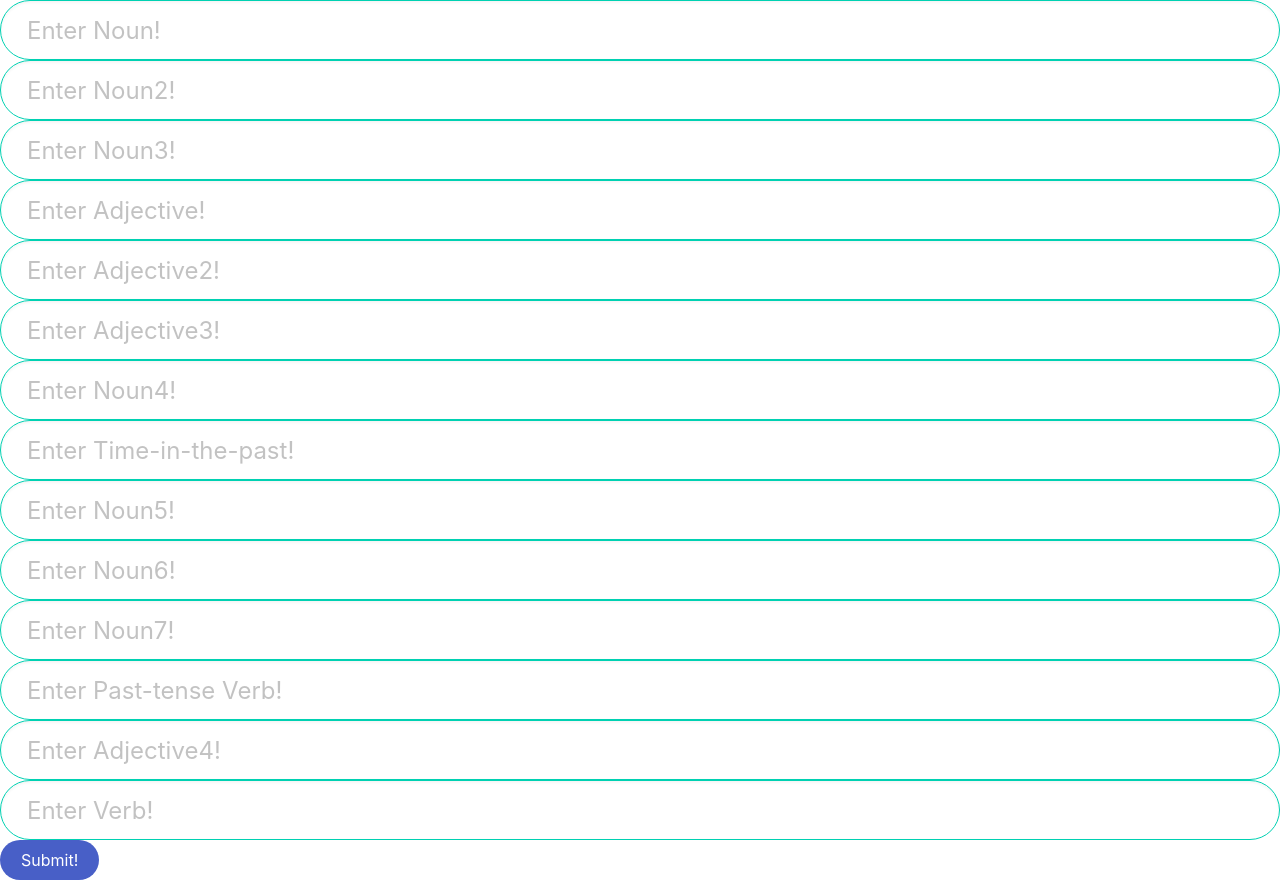
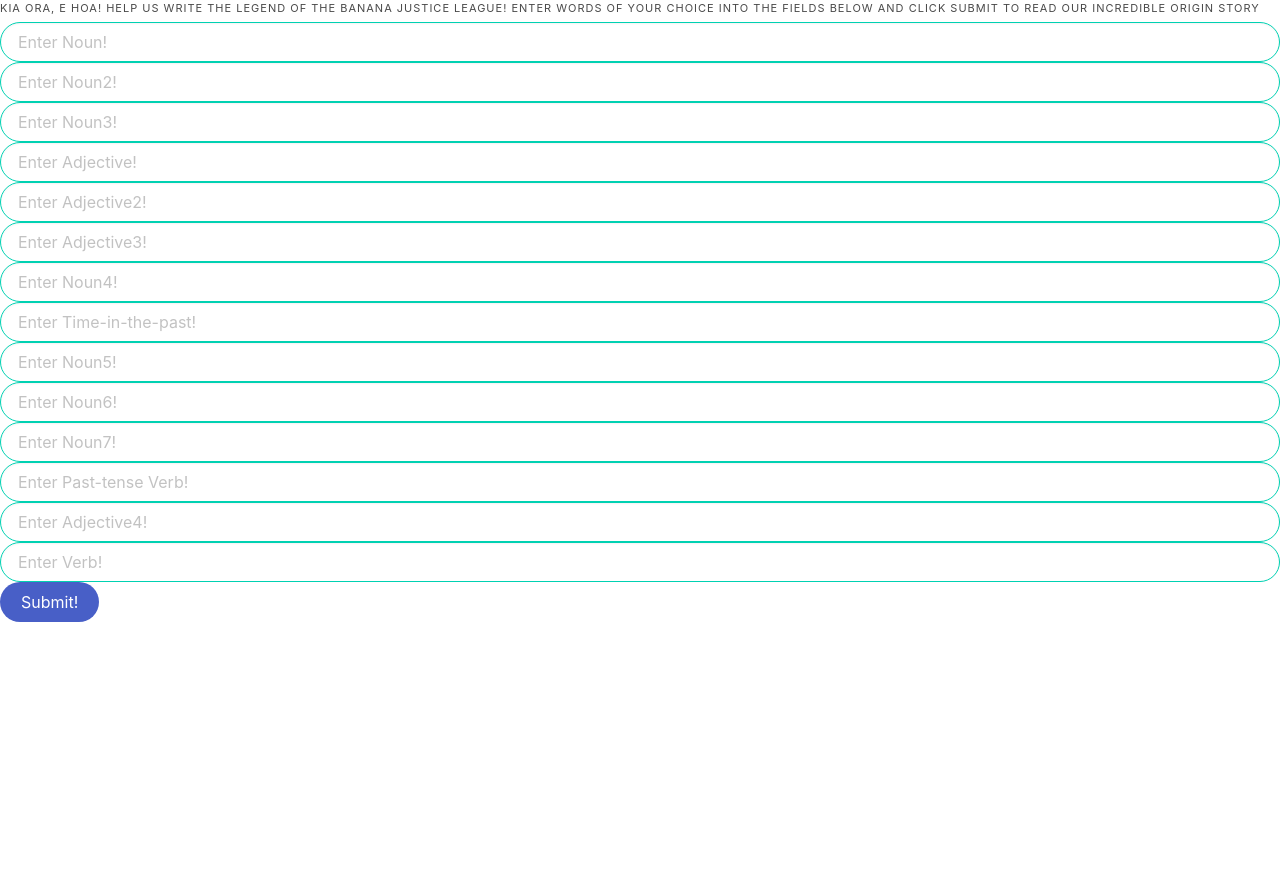
Before and after one commit to piwakawaka-2021/banana-justice-league, a Node server app: page /story/form in a window 1280 px wide. After the commit the page ends 622 px from the top, so only its background shows below. Run offline with Node 20, Linux system fonts and the light colour scheme; some libraries are stand-ins or nearby versions.

Commit message:
Adjust styling of story page

```diff
--- a/views/form.hbs
+++ b/views/form.hbs
@@ -1,43 +1,51 @@
+
+
+
+      <h1 class="heading">Kia ora, e hoa! Help us write the legend of the Banana Justice League! Enter words of your choice into the fields below and click submit to read our incredible origin story</h1>
+
+
 <div class="wrapper">
-  <div class="center">
 
     <form class="form" action="/story" method="post">
+
       <label for="noun1" class="form-item"></label>
-      <input class="input is-primary is-rounded is-large" type="text" name="noun1" placeholder="Enter Noun!">
+
+      <input class="input is-primary is-rounded spacing" type="text" name="noun1" placeholder="Enter Noun!">
+
       <label for="noun2" class="form-item"></label>
-      <input class="input is-primary is-rounded is-large" type="text" name="noun2" placeholder="Enter Noun2!">
+      <input class="input is-primary is-rounded spacing" type="text" name="noun2" placeholder="Enter Noun2!">
       <label for="noun3" class="form-item"></label>
-      <input class="input is-primary is-rounded is-large" type="text" name="noun3" placeholder="Enter Noun3!">
+      <input class="input is-primary is-rounded spacing" type="text" name="noun3" placeholder="Enter Noun3!">
       <label for="adjective4" class="form-item>"></label>
-      <input class="input is-primary is-rounded is-large" type="text" name="adjective4" placeholder="Enter Adjective!">
+      <input class="input is-primary is-rounded spacing" type="text" name="adjective4" placeholder="Enter Adjective!">
       <label for="adjective5" class="form-item>"></label>
-      <input class="input is-primary is-rounded is-large" type="text" name="adjective5" placeholder="Enter Adjective2!">
+      <input class="input is-primary is-rounded spacing" type="text" name="adjective5" placeholder="Enter Adjective2!">
       <label for="adjective6" class="form-item>"></label>
-      <input class="input is-primary is-rounded is-large" type="text" name="adjective6" placeholder="Enter Adjective3!">
+      <input class="input is-primary is-rounded spacing" type="text" name="adjective6" placeholder="Enter Adjective3!">
       <label for="noun7" class="form-item"></label>
-      <input class="input is-primary is-rounded is-large" type="text" name="noun7" placeholder="Enter Noun4!">
+      <input class="input is-primary is-rounded spacing" type="text" name="noun7" placeholder="Enter Noun4!">
       <label for="time_in_the_past8" class="form-item"></label>
-      <input class="input is-primary is-rounded is-large" type="text" name="time_in_the_past8"
+      <input class="input is-primary is-rounded spacing" type="text" name="time_in_the_past8"
         placeholder="Enter Time-in-the-past!">
       <label for="noun9" class="form-item"></label>
-      <input class="input is-primary is-rounded is-large" type="text" name="noun9" placeholder="Enter Noun5!">
+      <input class="input is-primary is-rounded spacing" type="text" name="noun9" placeholder="Enter Noun5!">
       <label for="noun10" class="form-item"></label>
-      <input class="input is-primary is-rounded is-large" type="text" name="noun10" placeholder="Enter Noun6!">
+      <input class="input is-primary is-rounded spacing" type="text" name="noun10" placeholder="Enter Noun6!">
       <label for="noun11" class="form-item"></label>
-      <input class="input is-primary is-rounded is-large" type="text" name="noun11" placeholder="Enter Noun7!">
+      <input class="input is-primary is-rounded spacing" type="text" name="noun11" placeholder="Enter Noun7!">
       <label for="past_tense_verb13" class="form-item"></label>
-      <input class="input is-primary is-rounded is-large" type="text" name="past_tense_verb13"
+      <input class="input is-primary is-rounded spacing" type="text" name="past_tense_verb13"
         placeholder="Enter Past-tense Verb!">
       <label for="adjective14" class="form-item"></label>
-      <input class="input is-primary is-rounded is-large" type="text" name="adjective14"
+      <input class="input is-primary is-rounded spacing" type="text" name="adjective14"
         placeholder="Enter Adjective4!">
       <label for="verb15" class="form-item"></label>
-      <input class="input is-primary is-rounded is-large" type="text" name="verb15" placeholder="Enter Verb!">
+      <input class="input is-primary is-rounded spacing" type="text" name="verb15" placeholder="Enter Verb!">
       <div class="center">
         <input class="button is-rounded is-link" type="submit" value="Submit!">
       </div>
   </div>
-</div>
+
 </div>
 </div>
 </div>
--- a/views/story.hbs
+++ b/views/story.hbs
@@ -1,7 +1,7 @@
 
 <section class="hero">
     <div class="hero-body p-6">
-        <h1 class="has-text-centered is-size-1">Story Page</h1>
+        <h1 class="has-text-centered is-size-1 margin">The Legend of the Banana Justice League</h1>
     </div>
 </section>
 <div class="container">
```
Also changed, not shown: public/styles.css (+23 -1 lines).
